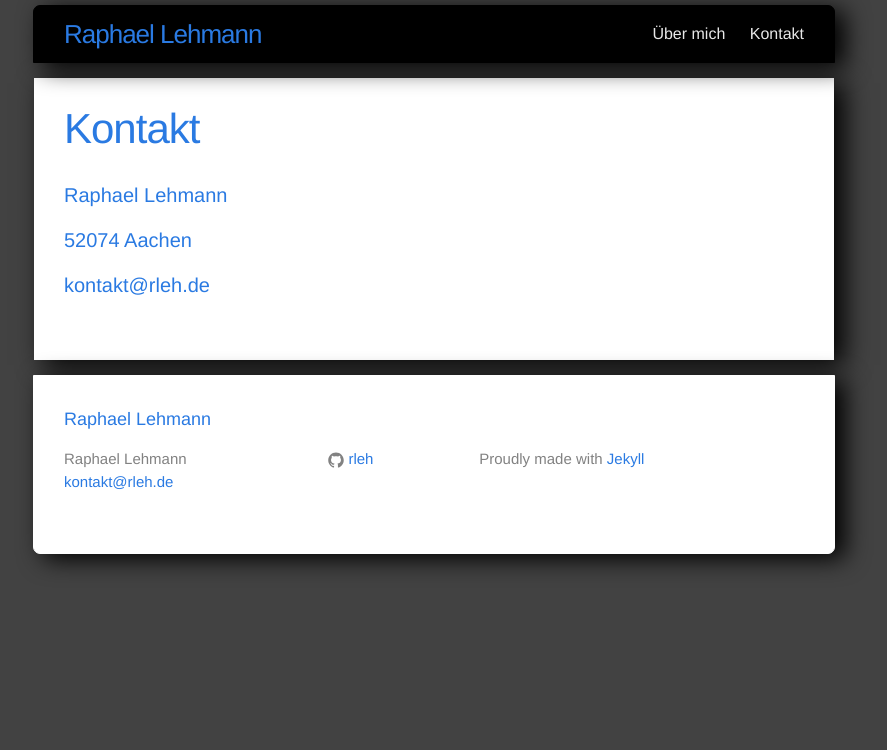
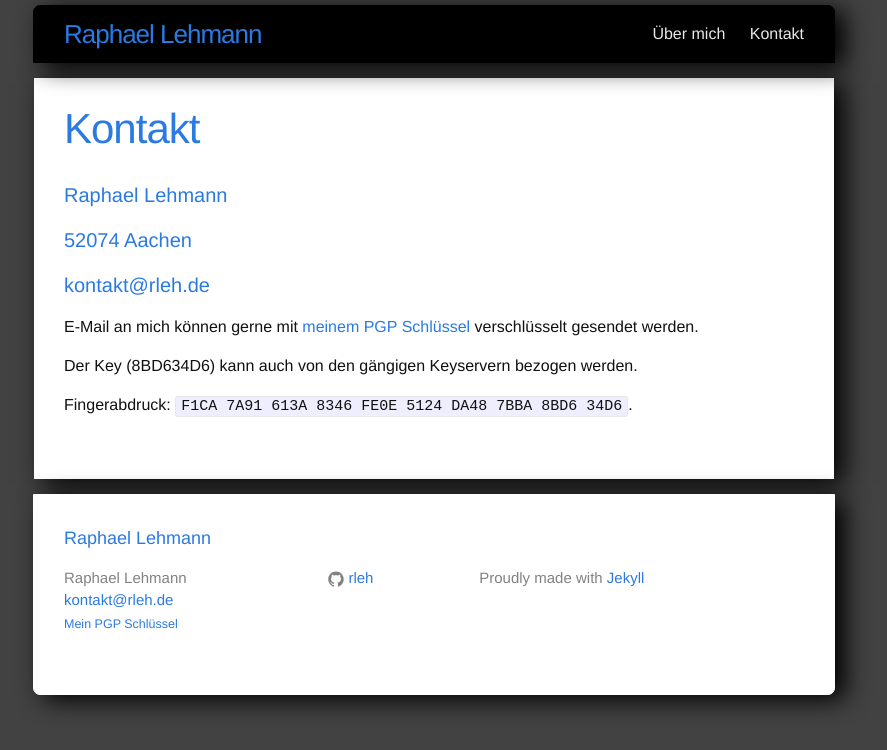
Before and after one commit to rleh/rleh.github.io, a Jekyll site: the page built from contact.md, in a window 1280 px wide. Shown: the top 750 px of the page, without its empty margins (206-1093 px from the left). Built offline with Jekyll 4.4.1, drawn with Linux system fonts in a browser that asks for light colours; Markdown is read by kramdown in place of the engine named in the settings.

Commit message:
added links to pgp key

```diff
--- a/_includes/footer.html
+++ b/_includes/footer.html
@@ -9,6 +9,7 @@
         <ul class="contact-list">
           <li>{{ site.title }}</li>
           <li><a href="mailto:{{ site.email }}">{{ site.email }}</a></li>
+          <li><small><a href="{{ site.baseurl }}/assets/8BD634D6.asc">Mein PGP Schl&uuml;ssel</a></small></li>
         </ul>
       </div>
 
--- a/contact.md
+++ b/contact.md
@@ -8,3 +8,9 @@ permalink: /contact/
 #### 52074 Aachen
 
 #### [{{ site.email }}](mailto:{{ site.email }})
+
+E-Mail an mich können gerne mit [meinem PGP Schlüssel]({{ site.baseurl }}/assets/8BD634D6.asc) verschlüsselt gesendet werden.
+
+Der Key (8BD634D6) kann auch von den gängigen Keyservern bezogen werden.
+
+Fingerabdruck: `F1CA 7A91 613A 8346 FE0E 5124 DA48 7BBA 8BD6 34D6`.
```
